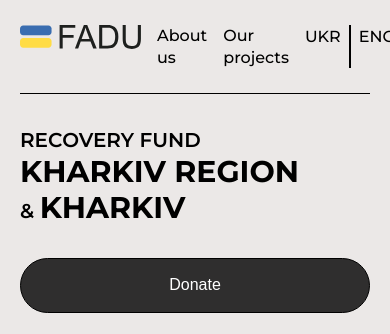
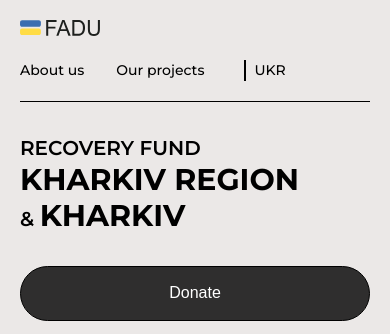
Before and after one commit to estellabuka/fadu, a PHP site: page /en.html in a window 390 px wide. Shown: the top 334 px of the page. Run offline with PHP 8.4, Linux system fonts and the light colour scheme.

Commit message:
small fixes

```diff
--- a/aboutus_en.html
+++ b/aboutus_en.html
@@ -26,7 +26,6 @@
                 </li>
                 <li class="nav__item language">
                     <a href="/" class="btn__lang">UKR</a>
-                    <a href="/en" class="btn__lang">ENG</a>
                 </li>
             </ul>
         </header>
--- a/aboutus_ua.html
+++ b/aboutus_ua.html
@@ -25,7 +25,6 @@
                     <a href="/#tabs" class="nav__link">Наші проекти</a>
                 </li>
                 <li class="nav__item language">
-                    <a href="/" class="btn__lang">UKR</a>
                     <a href="/en" class="btn__lang">ENG</a>
                 </li>
             </ul>
--- a/en.html
+++ b/en.html
@@ -26,7 +26,6 @@
                 </li>
                 <li class="nav__item language">
                     <a href="/" class="btn__lang">UKR</a>
-                    <a href="/en" class="btn__lang">ENG</a>
                 </li>
             </ul>
         </header>
--- a/styles/style.css
+++ b/styles/style.css
@@ -95,16 +95,12 @@ body {
     text-transform: uppercase;
     color: #000;
 }
-.btn__lang:first-child {
-    margin: 0;
-    padding-left: 0;
-    border: 0;
-}
 .btn__lang:hover {
     color: #5C5C5C;
 }
 .nav__box {
     display: flex;
+    align-items: center;
 }
 .nav__item {
     font-size: 18px;
@@ -1323,6 +1319,17 @@ and (max-width: 1000px) {
 }
 @media only screen
 and (max-width: 700px) {
+    .header {
+        align-items: center;
+    }
+    .logo {
+        display: block;
+        width: 80px;
+        flex: 0 0 80px;
+    }
+    .logo img {
+        width: 100%;
+    }
     .ui-tabs {
         margin-bottom: 32px;
     }
@@ -1423,11 +1430,10 @@ and (max-width: 650px) {
     .title__light {
         font-size: 35px;
     }
-    .nav__item:not(:last-child) {
-        margin-right: 16px;
-    }
-    .nav__link {
-        font-size: 16px;
+    .nav__link,
+    .nav__item,
+    .btn__lang {
+        font-size: 14px;
     }
     .logo {
         margin-right: 16px;
@@ -1448,6 +1454,13 @@ and (max-width: 650px) {
 }
 @media only screen
 and (max-width: 500px) {
+    .header {
+        display: block;
+        padding: 20px 0;
+    }
+    .logo {
+        margin-bottom: 20px;
+    }
     .info__right-img, .main__title{
         margin-bottom: 32px;
     }
--- a/ua.html
+++ b/ua.html
@@ -25,7 +25,6 @@
                     <a href="/#tabs" class="nav__link">Наші проекти</a>
                 </li>
                 <li class="nav__item language">
-                    <a href="/" class="btn__lang">UKR</a>
                     <a href="/en" class="btn__lang">ENG</a>
                 </li>
             </ul>
```
